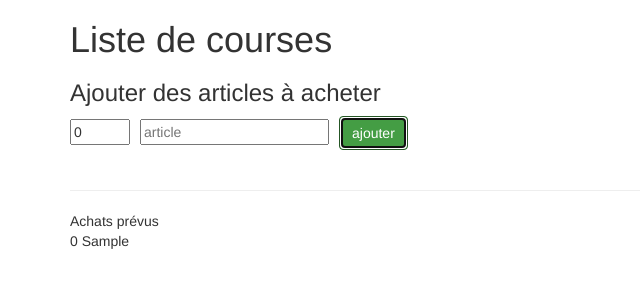
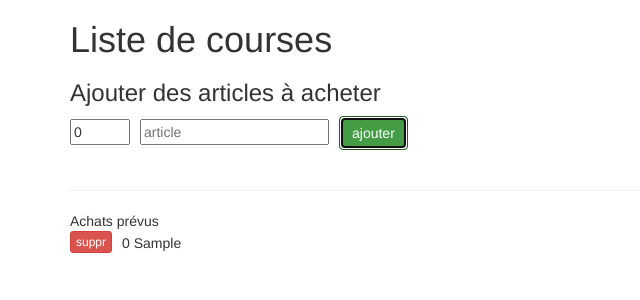
Before and after one commit to codeconcept/shoppinglist, a React (Create React App) app: page / in a window 1280 px wide. Both pictures are taken after typing "Sample" into the empty fields and a click on the button "ajouter". Shown: the top 300 px of the page, without its empty margins (0-640 px from the left). Built offline with nearby package versions, Linux system fonts and the light colour scheme.

Commit message:
adding remove to the view + Article component

```diff
--- a/src/components/App.js
+++ b/src/components/App.js
@@ -24,7 +24,7 @@ class App extends React.Component {
                     < Form formTitle="Ajouter des articles à acheter" addArticle={this.props.addArticle} />
                     <br />
                     <hr />
-                    < Itemlist articles={this.props.articles} />
+                    < Itemlist articles={this.props.articles} removeArticle={this.props.removeArticle} />
                 </div>
             </div>
         );
--- /dev/null
+++ b/src/components/Article.js
@@ -0,0 +1,17 @@
+import React from 'react';
+
+class Article extends React.Component {
+    render() {
+        const {article} = this.props;
+        return (
+            <div>
+                <div key={article.id}>
+                    <button className="btn btn-danger btn-xs suppr" onClick={() => this.props.removeArticle(article.id)}>suppr</button>
+                    {article.quantity} {article.name}
+                </div>
+            </div>
+        )
+    }
+}
+
+export default Article;
--- a/src/components/ItemList.js
+++ b/src/components/ItemList.js
@@ -1,11 +1,12 @@
 import React from 'react';
+import Article from './Article';
 
 const ItemList = (props) => {
     return (
         <div>
             <div>Achats prévus</div>
             {
-                props.articles.map(article => <div key={article.id}>{article.quantity} {article.name}</div>)
+                props.articles.map(article => <Article key={article.id} article={article} removeArticle={props.removeArticle} />)
             }
         </div>
     );
--- a/src/style.css
+++ b/src/style.css
@@ -5,3 +5,8 @@
 input[type="text"], input[type="number"] {
     margin-right: 10px;
 }
+
+.suppr {
+    margin-right: 10px;
+    margin-bottom: 5px;
+}
```
